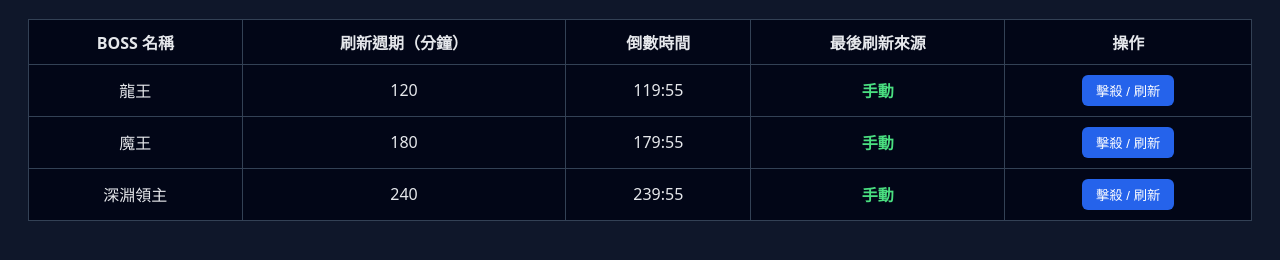
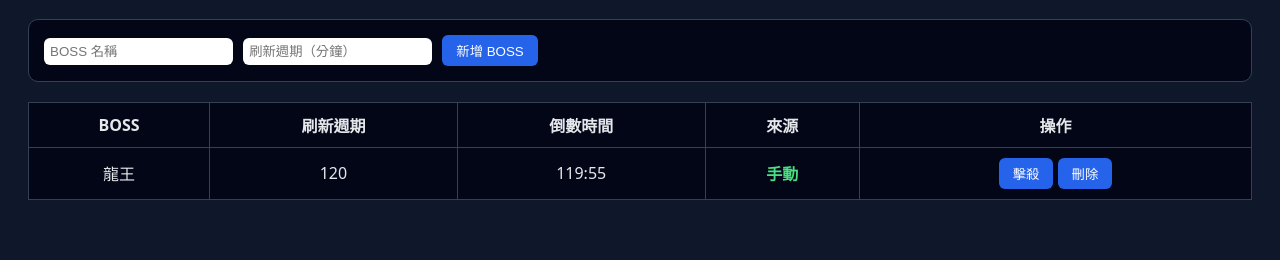
Before and after one commit to HolySoNgJo1/BOSS-TIMEer, a plain HTML site: page index.html in a window 1280 px wide. Shown: the part 98-358 px from the top of the page. Drawn offline with Linux system fonts and the light colour scheme.

Commit message:
Update index.html

```diff
--- a/index.html
+++ b/index.html
@@ -12,53 +12,59 @@ body {
   padding: 20px;
 }
 
-h1 {
-  text-align: center;
+h1 { text-align: center; }
+
+.panel {
+  background:#020617;
+  border:1px solid #334155;
+  padding:15px;
+  border-radius:10px;
+  margin-bottom:20px;
 }
 
+input {
+  padding:6px;
+  margin-right:6px;
+  border-radius:6px;
+  border:none;
+}
+
+button {
+  background:#2563eb;
+  color:white;
+  border:none;
+  padding:6px 14px;
+  border-radius:6px;
+  cursor:pointer;
+}
+
+button:hover { background:#1d4ed8; }
+
 table {
-  width: 100%;
-  border-collapse: collapse;
-  margin-top: 20px;
-  background: #020617;
+  width:100%;
+  border-collapse:collapse;
+  background:#020617;
 }
 
 th, td {
-  border: 1px solid #334155;
-  padding: 10px;
-  text-align: center;
+  border:1px solid #334155;
+  padding:10px;
+  text-align:center;
 }
 
-th {
-  background: #020617;
+.manual { color:#4ade80; font-weight:bold; }
+.auto { color:#fb923c; font-weight:bold; }
+
+.warn10 { color:#facc15; font-weight:bold; }
+.warn5 {
+  color:#f87171;
+  font-weight:bold;
+  animation: blink 1s infinite;
 }
+.ready { color:#f87171; font-weight:bold; }
 
-button {
-  background: #2563eb;
-  color: white;
-  border: none;
-  padding: 6px 14px;
-  border-radius: 6px;
-  cursor: pointer;
-}
-
-button:hover {
-  background: #1d4ed8;
-}
-
-.manual {
-  color: #4ade80;
-  font-weight: bold;
-}
-
-.auto {
-  color: #fb923c;
-  font-weight: bold;
-}
-
-.ready {
-  color: #f87171;
-  font-weight: bold;
+@keyframes blink {
+  50% { opacity:0.3; }
 }
 </style>
 </head>
@@ -67,79 +73,98 @@ button:hover {
 
 <h1>🎯 遊戲首領計時器</h1>
 
+<div class="panel">
+  <input id="bossName" placeholder="BOSS 名稱">
+  <input id="bossCycle" type="number" placeholder="刷新週期（分鐘）">
+  <button onclick="addBoss()">新增 BOSS</button>
+</div>
+
 <table>
-  <thead>
-    <tr>
-      <th>BOSS 名稱</th>
-      <th>刷新週期（分鐘）</th>
-      <th>倒數時間</th>
-      <th>最後刷新來源</th>
-      <th>操作</th>
-    </tr>
-  </thead>
-  <tbody id="bossTable"></tbody>
+<thead>
+<tr>
+  <th>BOSS</th>
+  <th>刷新週期</th>
+  <th>倒數時間</th>
+  <th>來源</th>
+  <th>操作</th>
+</tr>
+</thead>
+<tbody id="bossTable"></tbody>
 </table>
 
 <script>
-const AUTO_REFRESH_DELAY = 3 * 60 * 1000; // 3 分鐘
+const AUTO_DELAY = 3 * 60 * 1000;
 
-let bosses = JSON.parse(localStorage.getItem("boss_timer_data")) || [
-  { name: "龍王", cycle: 120, lastTime: Date.now(), source: "manual" },
-  { name: "魔王", cycle: 180, lastTime: Date.now(), source: "manual" },
-  { name: "深淵領主", cycle: 240, lastTime: Date.now(), source: "manual" }
+let bosses = JSON.parse(localStorage.getItem("boss_timer")) || [
+  { name:"龍王", cycle:120, last:Date.now(), source:"manual" }
 ];
 
 function save() {
-  localStorage.setItem("boss_timer_data", JSON.stringify(bosses));
+  localStorage.setItem("boss_timer", JSON.stringify(bosses));
 }
 
-function manualRefresh(index) {
-  bosses[index].lastTime = Date.now();
-  bosses[index].source = "manual";
+function addBoss() {
+  const name = bossName.value.trim();
+  const cycle = parseInt(bossCycle.value);
+  if (!name || !cycle) return alert("請輸入完整資料");
+  bosses.push({ name, cycle, last:Date.now(), source:"manual" });
+  bossName.value = "";
+  bossCycle.value = "";
   save();
 }
 
-function formatTime(ms) {
-  if (ms <= 0) return `<span class="ready">已刷新</span>`;
-  const m = Math.floor(ms / 60000);
-  const s = Math.floor((ms % 60000) / 1000);
-  return `${String(m).padStart(2,"0")}:${String(s).padStart(2,"0")}`;
+function removeBoss(i) {
+  if (confirm("確定刪除？")) {
+    bosses.splice(i,1);
+    save();
+  }
 }
 
-function update() {
-  const table = document.getElementById("bossTable");
-  table.innerHTML = "";
+function manual(i) {
+  bosses[i].last = Date.now();
+  bosses[i].source = "manual";
+  save();
+}
 
-  bosses.forEach((boss, index) => {
-    const nextTime = boss.lastTime + boss.cycle * 60000;
+function format(remain) {
+  if (remain <= 0) return `<span class="ready">已刷新</span>`;
+  const m = Math.floor(remain/60000);
+  const s = Math.floor(remain%60000/1000);
+  let cls = "";
+  if (m <= 5) cls = "warn5";
+  else if (m <= 10) cls = "warn10";
+  return `<span class="${cls}">${String(m).padStart(2,"0")}:${String(s).padStart(2,"0")}</span>`;
+}
+
+function tick() {
+  bossTable.innerHTML = "";
+  bosses.forEach((b,i)=>{
+    const next = b.last + b.cycle*60000;
     const now = Date.now();
-    const remain = nextTime - now;
+    const remain = next - now;
 
-    // 自動刷新判定
-    if (remain < -AUTO_REFRESH_DELAY) {
-      boss.lastTime = nextTime;
-      boss.source = "auto";
+    if (remain < -AUTO_DELAY) {
+      b.last = next;
+      b.source = "auto";
       save();
     }
 
-    const tr = document.createElement("tr");
-    tr.innerHTML = `
-      <td>${boss.name}</td>
-      <td>${boss.cycle}</td>
-      <td>${formatTime(nextTime - now)}</td>
-      <td class="${boss.source}">
-        ${boss.source === "auto" ? "系統自動" : "手動"}
+    bossTable.innerHTML += `
+    <tr>
+      <td>${b.name}</td>
+      <td>${b.cycle}</td>
+      <td>${format(next-now)}</td>
+      <td class="${b.source}">${b.source==="auto"?"系統":"手動"}</td>
+      <td>
+        <button onclick="manual(${i})">擊殺</button>
+        <button onclick="removeBoss(${i})">刪除</button>
       </td>
-      <td>
-        <button onclick="manualRefresh(${index})">擊殺 / 刷新</button>
-      </td>
-    `;
-    table.appendChild(tr);
+    </tr>`;
   });
 }
 
-setInterval(update, 1000);
-update();
+setInterval(tick,1000);
+tick();
 </script>
 
 </body>
```
